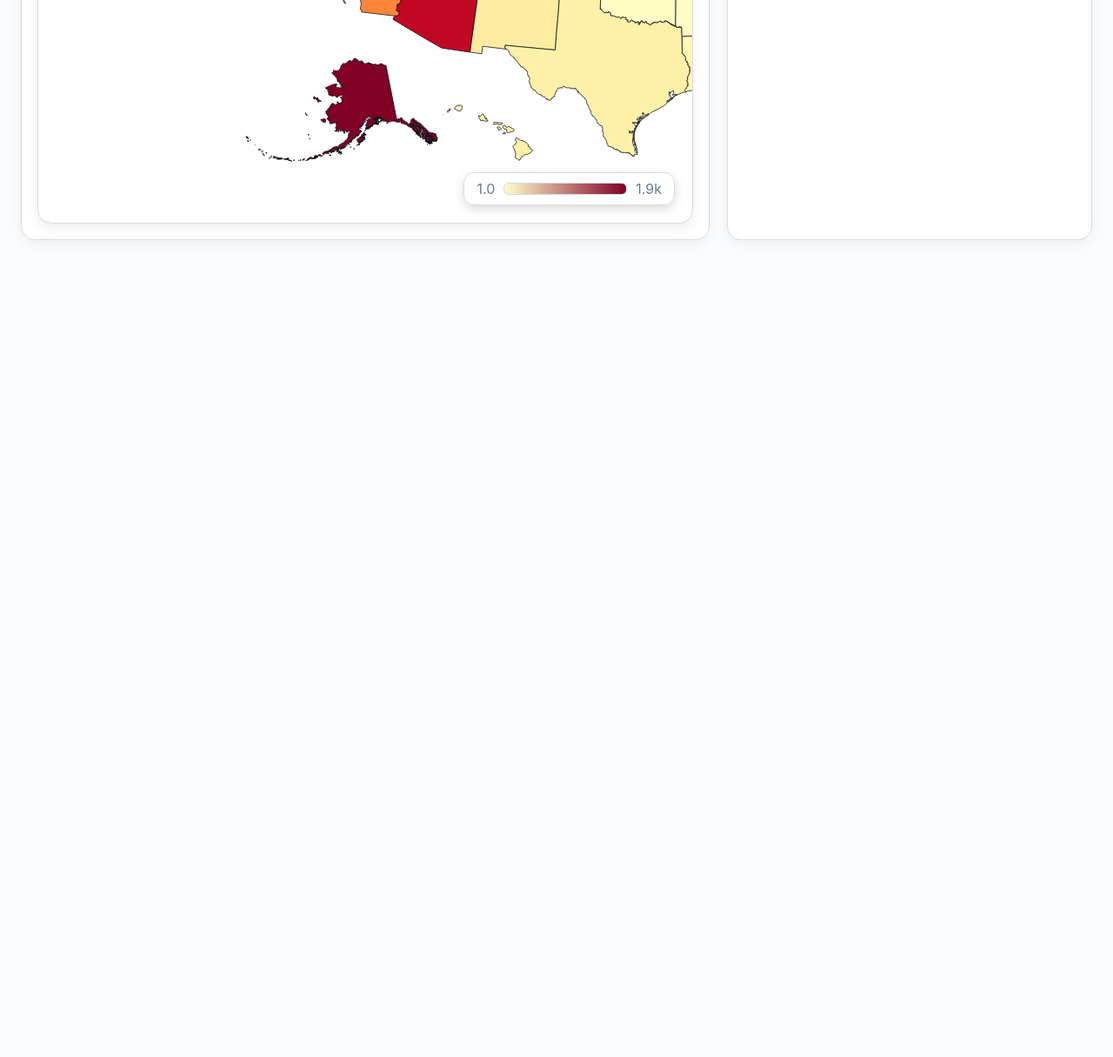
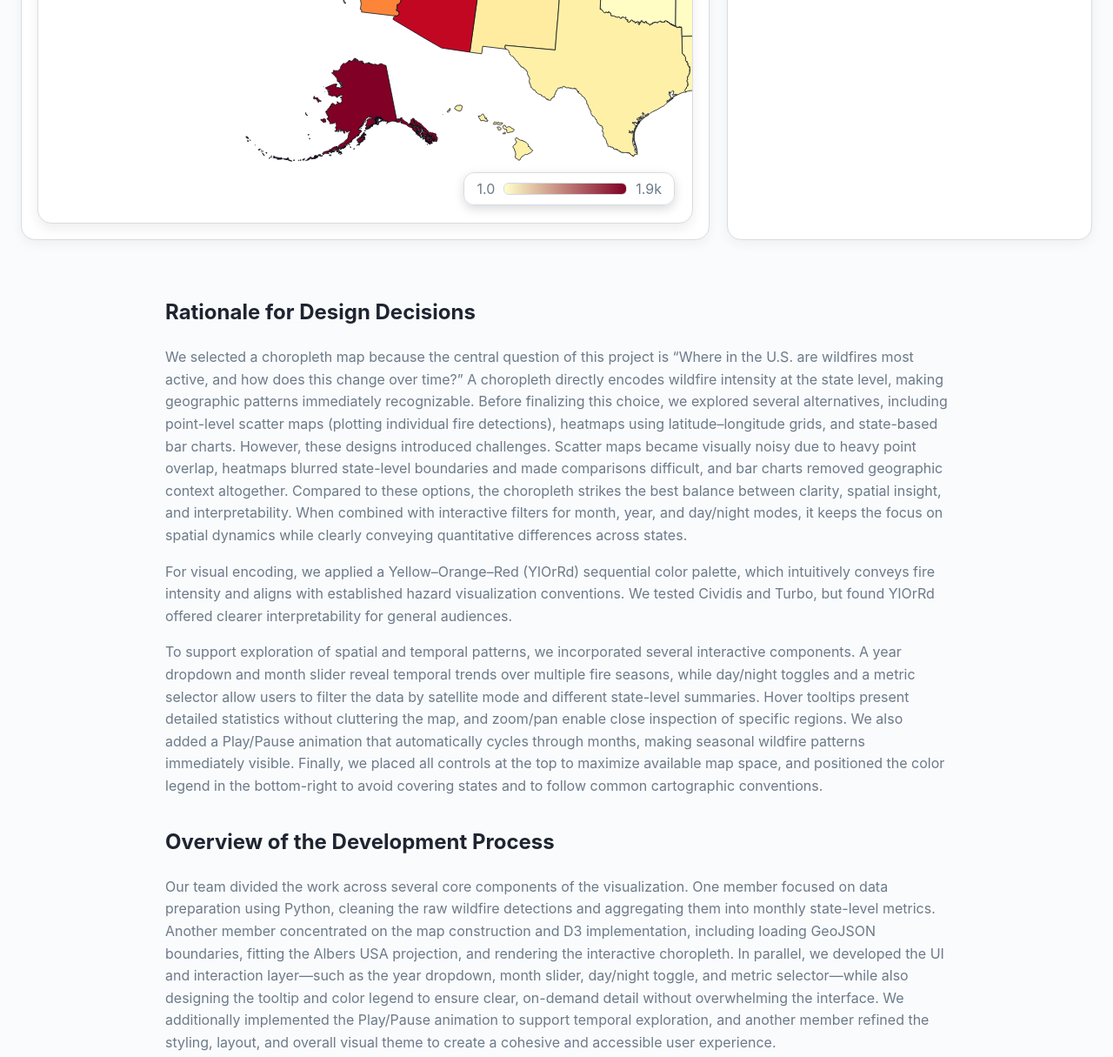
Before and after one commit to mux002/dsc106_project3, a plain HTML site: page index.html in a window 1280 px wide. Shown: the part 702-1917 px from the top of the page at 87% size. Before the commit the page ends 1002 px from the top, so only its background shows below. Drawn offline with nearby package versions, Linux system fonts and the light colour scheme.

Commit message:
Add write-up

```diff
--- a/index.html
+++ b/index.html
@@ -227,6 +227,29 @@ svg{
   border-radius:12px;
   border:1px solid var(--stroke);
 }
+
+/* Writeup ---------------------------------- */
+.writeup {
+  margin: 40px auto 80px;
+  max-width: 900px;
+  padding: 0 24px 40px;
+  color: var(--text);
+  line-height: 1.6;
+}
+
+.writeup h2 {
+  margin-top: 32px;
+  font-size: 24px;
+  font-weight: 700;
+  color: var(--text);
+}
+
+.writeup p {
+  margin-top: 12px;
+  color: var(--muted);
+  font-size: 16px;
+}
+
 </style>
 </head>
 
@@ -297,7 +320,19 @@ svg{
 
 <div class="tooltip" id="tooltip"></div>
 
+<section class="writeup">
+  <h2>Rationale for Design Decisions</h2>
+  <p>We selected a choropleth map because the central question of this project is “Where in the U.S. are wildfires most active, and how does this change over time?” A choropleth directly encodes wildfire intensity at the state level, making geographic patterns immediately recognizable. Before finalizing this choice, we explored several alternatives, including point-level scatter maps (plotting individual fire detections), heatmaps using latitude–longitude grids, and state-based bar charts. However, these designs introduced challenges. Scatter maps became visually noisy due to heavy point overlap, heatmaps blurred state-level boundaries and made comparisons difficult, and bar charts removed geographic context altogether. Compared to these options, the choropleth strikes the best balance between clarity, spatial insight, and interpretability. When combined with interactive filters for month, year, and day/night modes, it keeps the focus on spatial dynamics while clearly conveying quantitative differences across states.</p>
+  <p>For visual encoding, we applied a Yellow–Orange–Red (YlOrRd) sequential color palette, which intuitively conveys fire intensity and aligns with established hazard visualization conventions. We tested Cividis and Turbo, but found YlOrRd offered clearer interpretability for general audiences. </p>
+  <p>To support exploration of spatial and temporal patterns, we incorporated several interactive components. A year dropdown and month slider reveal temporal trends over multiple fire seasons, while day/night toggles and a metric selector allow users to filter the data by satellite mode and different state-level summaries. Hover tooltips present detailed statistics without cluttering the map, and zoom/pan enable close inspection of specific regions. We also added a Play/Pause animation that automatically cycles through months, making seasonal wildfire patterns immediately visible. Finally, we placed all controls at the top to maximize available map space, and positioned the color legend in the bottom-right to avoid covering states and to follow common cartographic conventions.
+</p>
 
+  <h2>Overview of the Development Process</h2>
+  <p>Our team divided the work across several core components of the visualization. One member focused on data preparation using Python, cleaning the raw wildfire detections and aggregating them into monthly state-level metrics. Another member concentrated on the map construction and D3 implementation, including loading GeoJSON boundaries, fitting the Albers USA projection, and rendering the interactive choropleth. In parallel, we developed the UI and interaction layer—such as the year dropdown, month slider, day/night toggle, and metric selector—while also designing the tooltip and color legend to ensure clear, on-demand detail without overwhelming the interface. We additionally implemented the Play/Pause animation to support temporal exploration, and another member refined the styling, layout, and overall visual theme to create a cohesive and accessible user experience.</p>
+<p>Throughout development, each team member independently explored potential features to enhance the visualization, alternative encodings, new metrics, or interaction modes, and we shared our findings and discussed which features best complemented the heatmap. Finally, all members contributed to testing, debugging, and documentation, ensuring the final product was both functional and visually consistent.</p>
+<p>In total, development took about 25–30 people-hours. Approximately 5 hours were spent on data preparation, 6 hours on D3 mapping and interaction logic, 4 hours on styling and layout, 3 hours debugging projection and resize issues, 2 hours on tooltips and legend formatting, 2 hours on animation features, and 2–3 hours on polishing documentation and usability.</p>
+<p>The most time-consuming challenge was debugging map projection and responsive resizing, which required fine-tuning to maintain alignment across different screen sizes. We also spent effort ensuring all interface controls updated consistently through a single update() function to simplify maintenance. Additionally, we used quantile color scaling to balance detection counts between large and small states, preventing visual dominance by California and Alaska. The animation feature proved especially valuable, revealing seasonal wildfire trends and enhancing the overall interpretability of the visualization.</p>
+</section>
 
 <script src="https://d3js.org/d3.v7.min.js"></script>
 <script src="app.js"></script>
```
